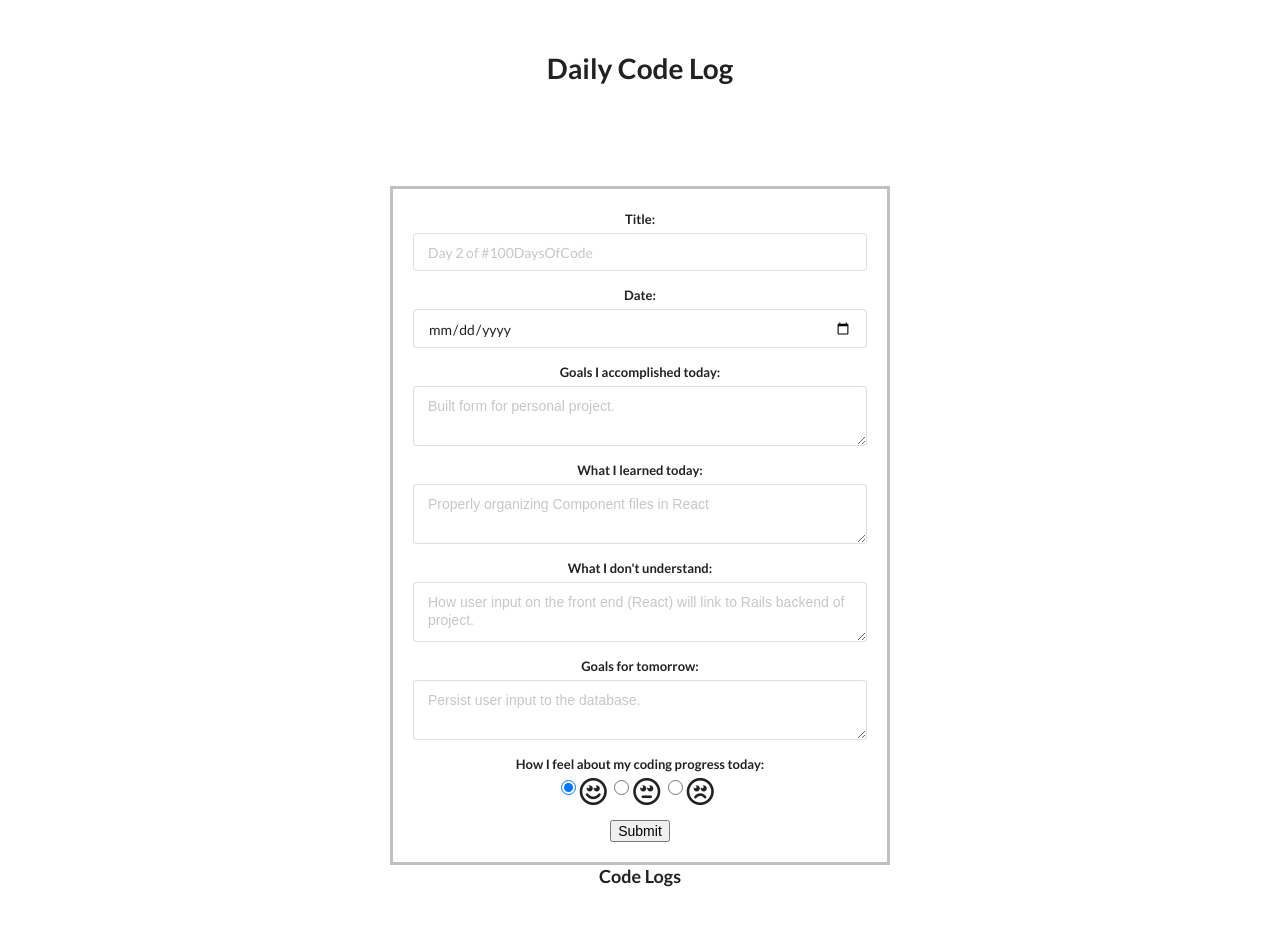
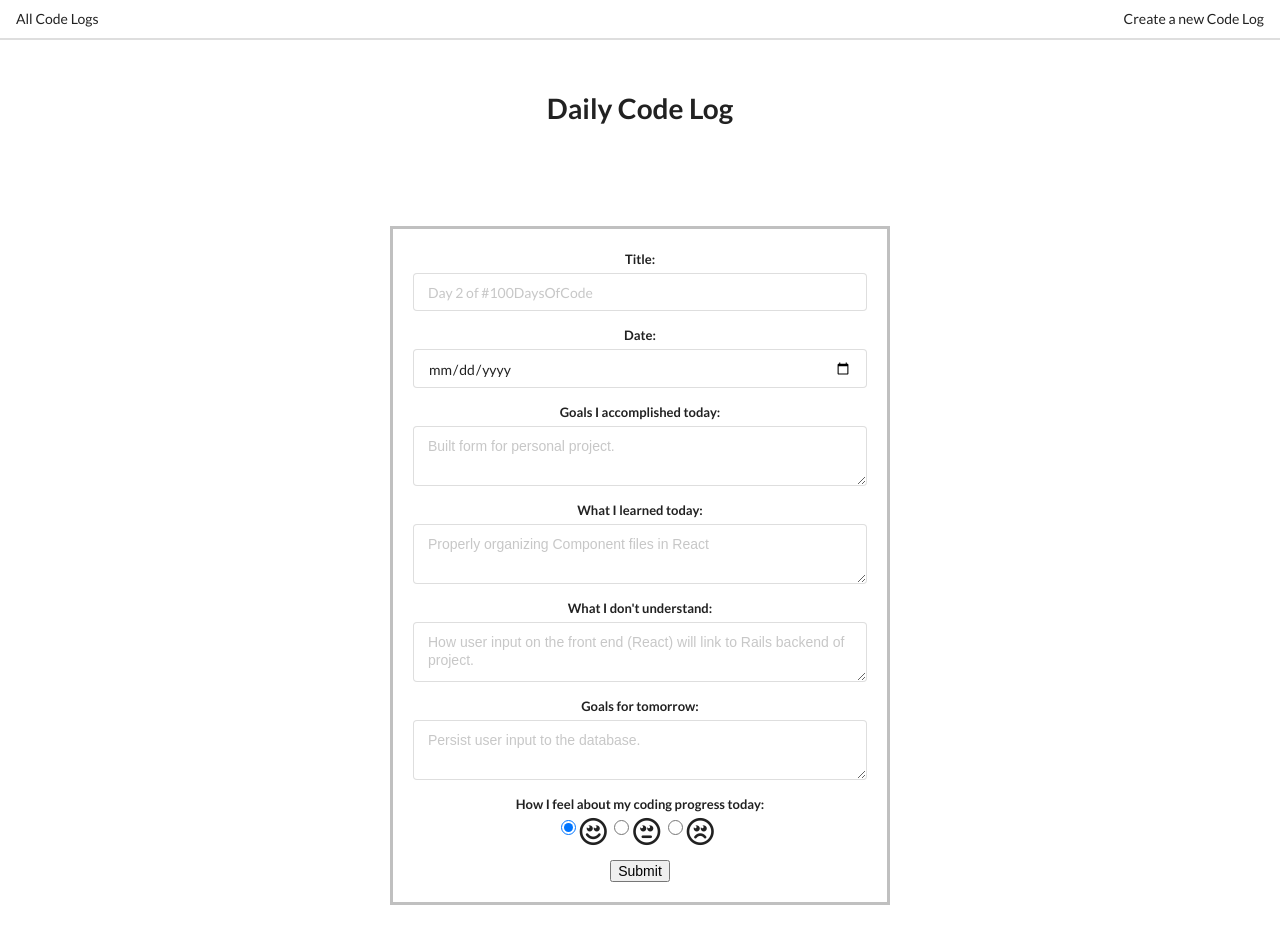
Before and after one commit to mccarronmollye/code-log, a React (Create React App) app in the folder client/: page /new in a window 1280 px wide. After the commit the page ends 905 px from the top, so only its background shows below. Built offline with nearby package versions, Linux system fonts and the light colour scheme; no server answers.

Commit message:
Added routes and header

```diff
--- a/client/package.json
+++ b/client/package.json
@@ -7,8 +7,9 @@
     "lodash": "^4.17.11",
     "react": "^16.8.6",
     "react-dom": "^16.8.6",
+    "react-redux": "^5.0.7",
+    "react-router-dom": "^5.0.0",
     "react-scripts": "3.0.0",
-    "react-redux": "^5.0.7",
     "redux": "^4.0.0",
     "redux-thunk": "^2.3.0"
   },
--- a/client/src/components/App.js
+++ b/client/src/components/App.js
@@ -1,5 +1,8 @@
 import React, { Component } from 'react';
-import LogContainer from './LogContainer'
+import LogFormContainer from './LogFormContainer'
+import LogListContainer from './LogListContainer'
+import Header from './Header'
+import { BrowserRouter, Route } from 'react-router-dom'
 
 
 class App extends Component {
@@ -7,7 +10,13 @@ class App extends Component {
   render() {
     return (
       <div>
-        <LogContainer/>
+        <BrowserRouter>
+          <div>
+            <h1><Header/></h1>
+            <Route path="/" exact component={LogListContainer}/>
+            <Route path="/new" exact component={LogFormContainer}/>
+          </div>
+        </BrowserRouter>
       </div>
     )
   }
--- /dev/null
+++ b/client/src/components/Header.js
@@ -0,0 +1,21 @@
+import React, { Component } from 'react';
+import { Link } from 'react-router-dom';
+
+class Header extends Component {
+  render(){
+    return(
+    <div className="ui secondary pointing menu">
+      <Link to="/" className="item">
+        All Code Logs
+      </Link>
+      <div className="right menu">
+        <Link to="/new" className="item">
+          Create a new Code Log
+        </Link>
+      </div>
+    </div>
+    )
+  }
+}
+
+export default Header
--- a/client/src/components/LogForm.js
+++ b/client/src/components/LogForm.js
@@ -118,7 +118,7 @@ class LogForm extends Component{
                       type="radio"
                       name="mood"
                       value="smile"
-                      checked={this.state.mood == "smile" ? true : false}
+                      checked={this.state.mood === "smile" ? true : false}
                       onChange={this.handleOnChange}
                       />
                     <label><i className="big smile outline icon"/></label>
@@ -127,7 +127,7 @@ class LogForm extends Component{
                       type="radio"
                       name="mood"
                       value="meh"
-                      checked={this.state.mood == "meh" ? true : false}
+                      checked={this.state.mood === "meh" ? true : false}
                       onChange={this.handleOnChange}
                       />
                     <label><i className="big meh outline icon"/></label>
@@ -136,7 +136,7 @@ class LogForm extends Component{
                       type="radio"
                       name="mood"
                       value="frown"
-                      checked={this.state.mood == "frown" ? true : false}
+                      checked={this.state.mood === "frown" ? true : false}
                       onChange={this.handleOnChange}
                       />
                     <label><i className="big frown outline icon"/></label>
--- a/client/src/components/LogContainer.js
+++ b/client/src/components/LogFormContainer.js
@@ -4,7 +4,7 @@ import LogForm from './LogForm'
 import { connect } from 'react-redux'
 import { addLog } from '../actions'
 
-class LogContainer extends Component {
+class LogFormContainer extends Component {
   render(){
     return(
     <div>
@@ -14,13 +14,9 @@ class LogContainer extends Component {
       <div className="card-input">
         <LogForm addLog={this.props.addLog}/>
       </div>
-      <div>
-        <h3 className="code-logs">Code Logs</h3>
-        <LogList/>
-      </div>
     </div>
     )
   }
 }
 
-export default connect(null, {addLog})(LogContainer)
+export default connect(null, {addLog})(LogFormContainer)
--- a/client/src/components/LogList.js
+++ b/client/src/components/LogList.js
@@ -28,6 +28,7 @@ class LogList extends Component {
               </div>
             </div>
       )
+      debugger
     })
   }
 
@@ -41,6 +42,7 @@ class LogList extends Component {
 
 }
 
+//{_.orderBy(this.renderList(), [log, date])}
 const mapStateToProps = state => {
   return {
     logs: state.logReducer.logs,
--- /dev/null
+++ b/client/src/components/LogListContainer.js
@@ -0,0 +1,16 @@
+import React, {Component} from 'react'
+import LogList from './LogList'
+
+class LogListContainer extends Component {
+  render(){
+    return(
+      <div>
+        <h3 className="code-logs">Code Logs</h3>
+        <LogList/>
+      </div>
+    )
+  }
+}
+
+
+export default LogListContainer
```
Also changed, not shown: 1 other file (tests, documents, lock files or other folders).
